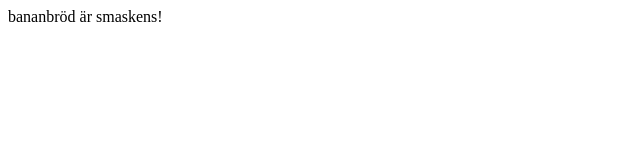
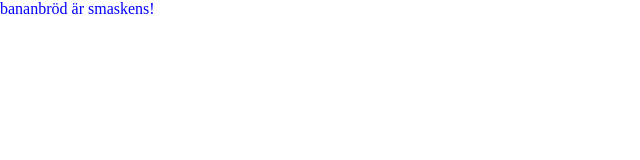
Before and after one commit to vilmerbjorkman/hello, a plain HTML site: page index.html in a window 1280 px wide. Shown: the whole page, without its empty margins (0-640 px from the left). Drawn offline with Linux system fonts and the light colour scheme.

Commit message:
add some color

```diff
--- a/index.html
+++ b/index.html
@@ -5,6 +5,8 @@
     <meta http-equiv="X-UA-Compatible" content="IE=edge">
     <meta name="viewport" content="width=device-width, initial-scale=1.0">
     <title>Document</title>
+    <link rel="stylesheet" href="reset.css">
+    <link rel="stylesheet" href="style.css">
 </head>
 <body>
     bananbröd är smaskens!
--- /dev/null
+++ b/reset.css
@@ -0,0 +1,3 @@
+*{
+    margin: 0;
+}
--- /dev/null
+++ b/style.css
@@ -0,0 +1,3 @@
+body{
+    color: blue;
+}
```
